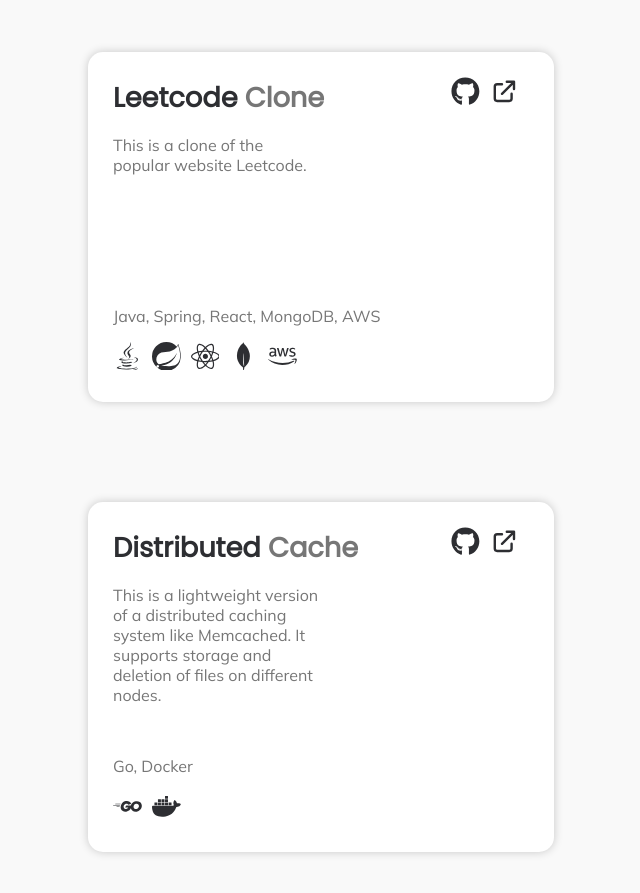
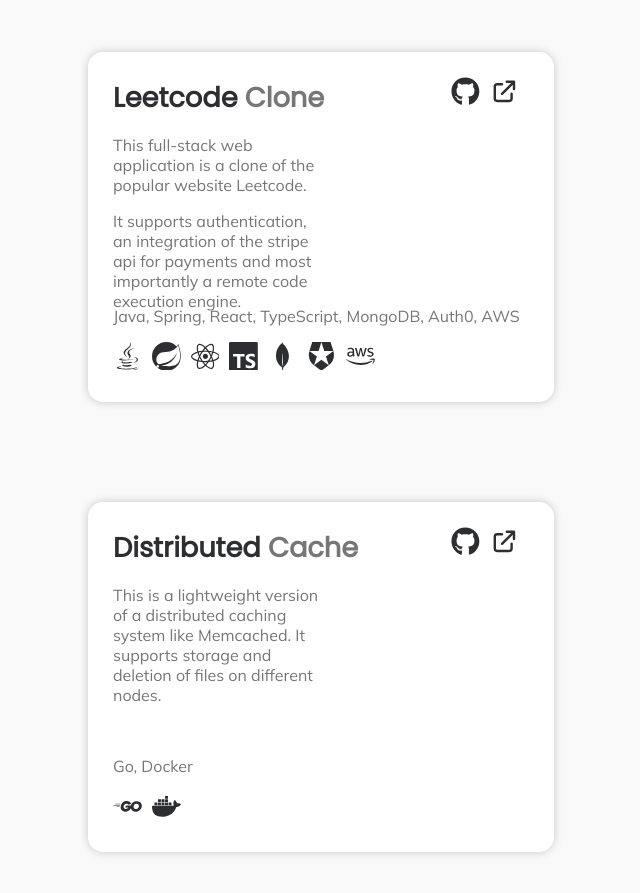
Before and after one commit to patricktrp/portfolio, a React (Create React App) app: page / in a window 1280 px wide. Shown: the part 4700-5593 px from the top of the page, without its empty margins (319-959 px from the left). Built offline with nearby package versions, Linux system fonts and the light colour scheme.

Commit message:
update project

```diff
--- a/src/components/Experience.js
+++ b/src/components/Experience.js
@@ -1,7 +1,6 @@
 import { FaAws } from 'react-icons/fa';
 import styles from './Experience.module.css';
 import { SiPython, SiDocker, SiPowershell, SiC, SiClion } from 'react-icons/si';
-import { Element } from 'react-scroll';
 
 const Experience = () => {
     return (
--- a/src/components/Navbar.js
+++ b/src/components/Navbar.js
@@ -1,5 +1,4 @@
 import styles from './Navbar.module.css';
-import { Link } from 'react-scroll';
 
 const Navbar = () => {
     return (
--- a/src/components/Projects.js
+++ b/src/components/Projects.js
@@ -1,7 +1,7 @@
 import styles from './Projects.module.css';
 import { HiOutlineExternalLink } from 'react-icons/hi'
 import { FaGithub, FaJava, FaAws, FaReact } from 'react-icons/fa';
-import { SiMongodb, SiSpring, SiGo, SiDocker, SiHtml5, SiCss3, SiReact } from 'react-icons/si';
+import { SiMongodb, SiSpring, SiGo, SiDocker, SiHtml5, SiCss3, SiReact, SiTypescript, SiAuth0 } from 'react-icons/si';
 import Chess from '../chess.patricktreppmann.com_.png';
 import Sorting from '../sorting-visualizer.patricktreppmann.com_.png';
 
@@ -60,7 +60,8 @@ const Projects = () => {
 
                 <div className={styles["projects-card"]}>
                     <h1>Leetcode  <span className={styles["project-heading-highlight"]}>Clone</span></h1>
-                    <p style={{ maxWidth: '50%' }}>This is a clone of the popular website Leetcode.</p>
+                    <p style={{ maxWidth: '50%' }}>This full-stack web application is a clone of the popular website Leetcode.</p>
+                    <p style={{ maxWidth: '50%' }}>It supports authentication, an integration of the stripe api for payments and most importantly a remote code execution engine.</p>
                     <div className={styles["project-links"]}>
                         <ul>
                             <li><a target="_blank" rel="noreferrer" href="https://github.com/patricktrp"><FaGithub size="1.8em" title="view source code" /></a></li>
@@ -70,12 +71,14 @@ const Projects = () => {
 
 
                     <div className={styles["project-tech"]}>
-                        <p>Java, Spring, React, MongoDB, AWS</p>
+                        <p>Java, Spring, React, TypeScript, MongoDB, Auth0, AWS</p>
                         <ul>
                             <li><FaJava size="1.8em" /></li>
                             <li><SiSpring size="1.8em" /></li>
                             <li><FaReact size="1.8em" /></li>
+                            <li><SiTypescript size="1.8em" /></li>
                             <li><SiMongodb size="1.8em" /></li>
+                            <li><SiAuth0 size="1.8em" /></li>
                             <li><FaAws size="1.8em" /></li>
                         </ul>
                     </div>
```
